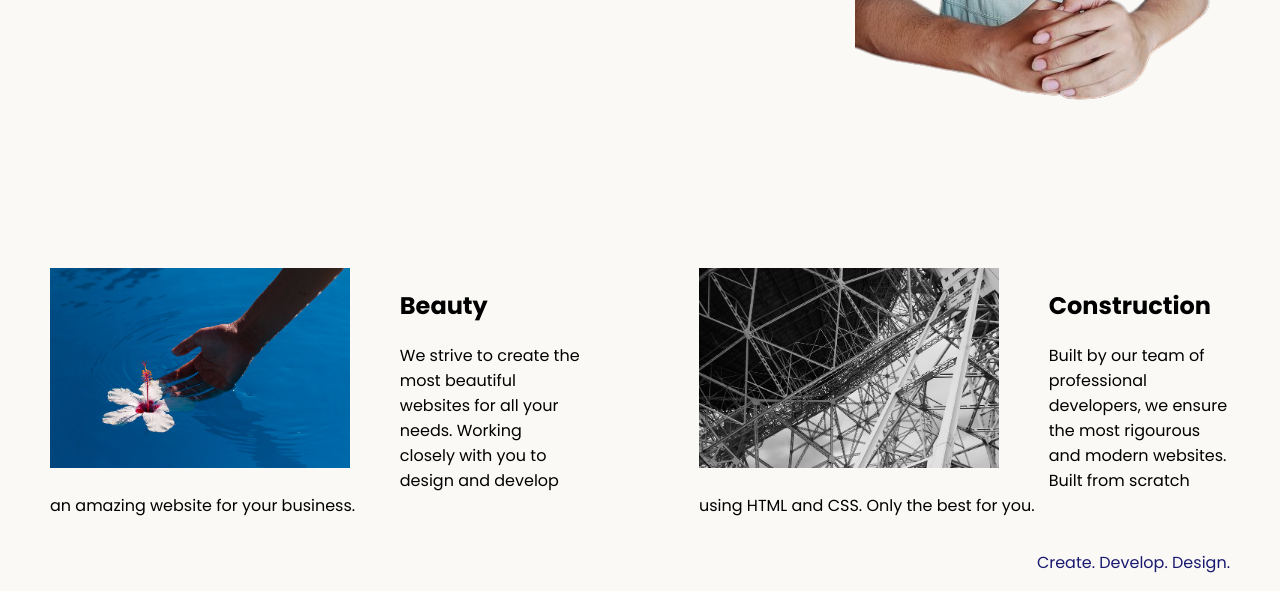
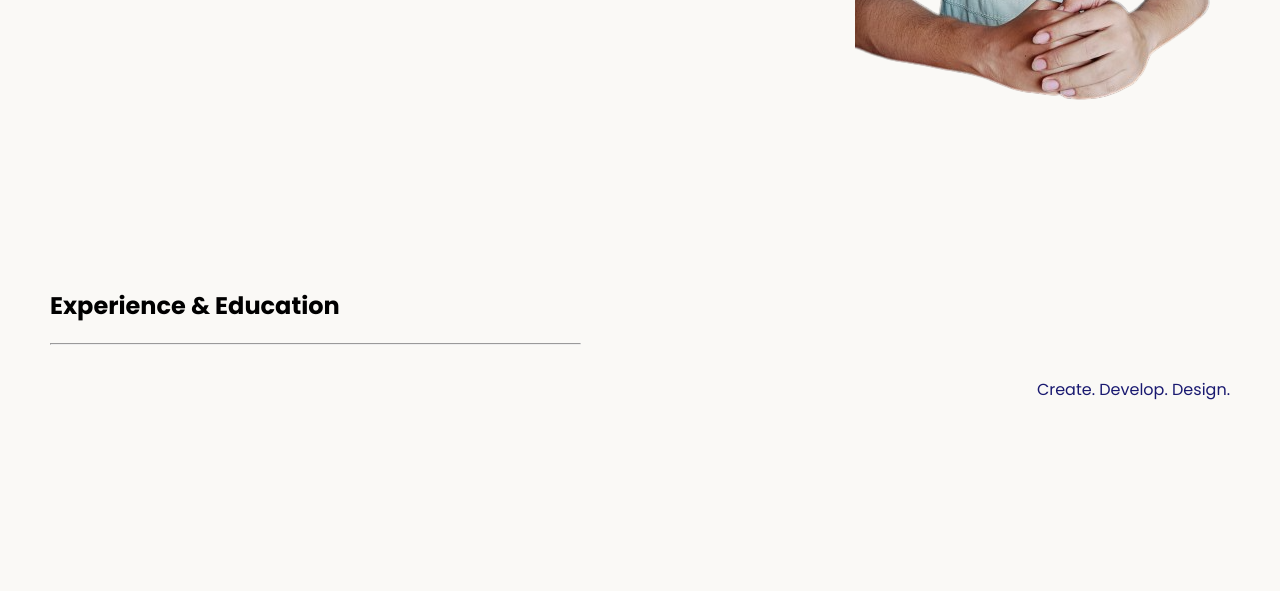
Before and after one commit to Antiquely3059/web-portfolio, a plain HTML site: page index.html in a window 1280 px wide. Shown: the part 454-1045 px from the top of the page. After the commit the page ends 872 px from the top, so only its background shows below. Drawn offline with Linux system fonts and the light colour scheme.

Commit message:
Update index.html

```diff
--- a/index.html
+++ b/index.html
@@ -16,19 +16,13 @@
     <div class= "h1box"><h1>I'm Ritesh.<br/></h1>
     <h1>a <span class="creative">web developer.</span><br/></h1></div>
     <div class="imgmy"> <img src="./assets/images/my img.png" alt="boy picture"></div>
-    <div class="left card"><img class="tile-image" src="./assets/images/beautiful.jpg" alt="hand and flower in water">
-      <h2 class="card-title">Beauty</h2>
-      <p class="card-text">We strive to create the most beautiful websites for all your needs. Working closely with you
-        to
-        design and
-        develop an amazing website for your business.</p>
+
+    <div class="left card">
+      <h2 class="card-title">Experience & Education</h2>
+      <hr/>
+      <p class="card-text"></p>
     </div>
 
-    <div class="right card"><img class="tile-image" src="./assets/images/construction.jpg" alt="metal structure">
-      <h2 class="card-title">Construction</h2>
-      <p>Built by our team of professional developers, we ensure the most rigourous and modern websites. Built from
-        scratch using HTML and CSS. Only the best for you.</p>
-    </div>
 
   </div>
   <footer>
```
